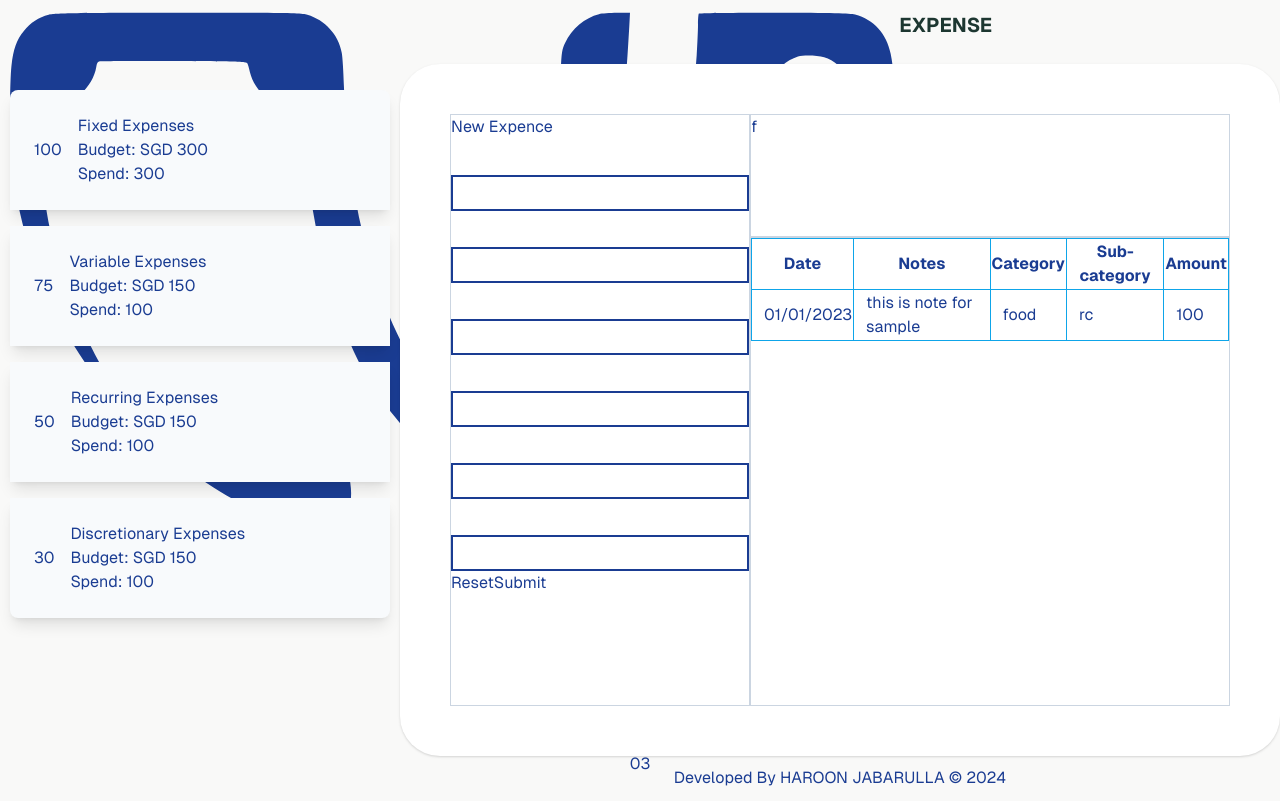
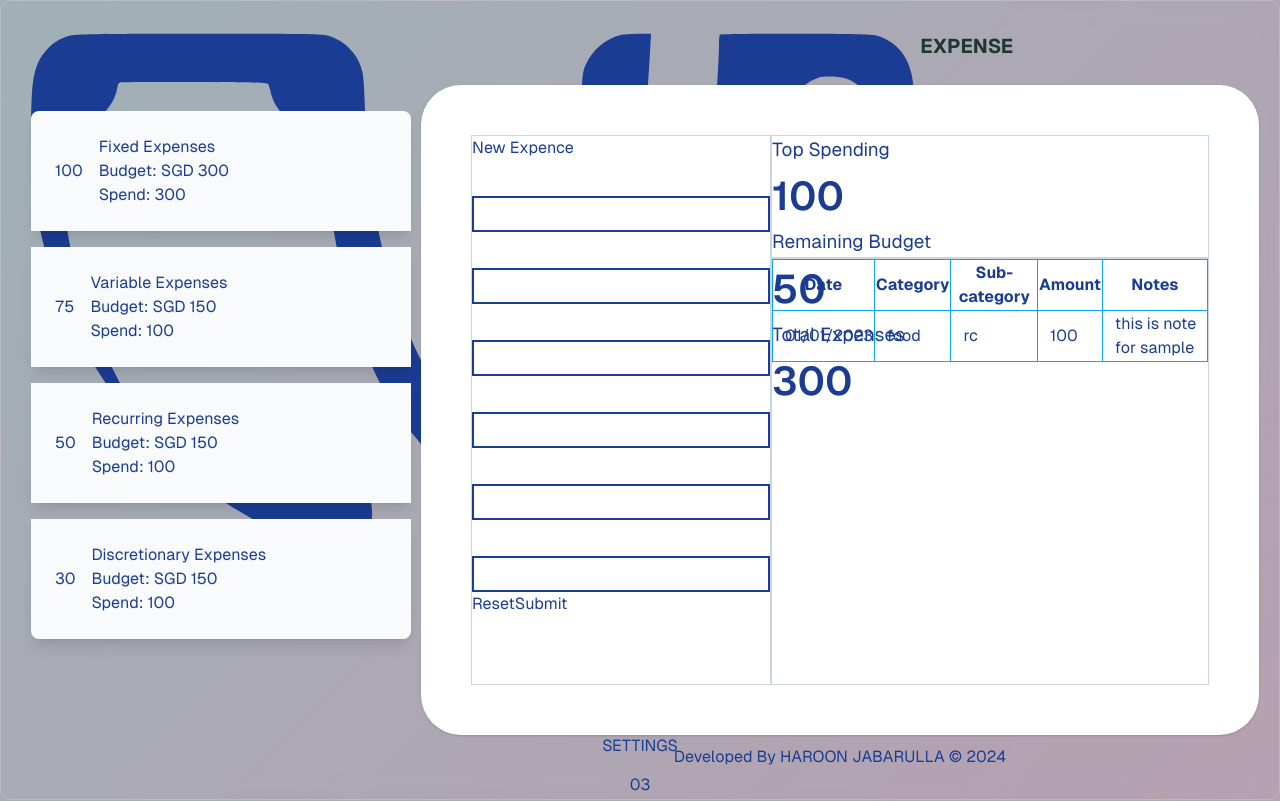
Before and after one commit to md-haroon/personal-finance-tracker, a Next.js app: page /expense in a window 1280 px wide. Shown: the top 801 px of the page. Built offline with nearby package versions, Linux system fonts and the light colour scheme.

Commit message:
office sec testing

```diff
--- a/src/app/expense/ExpenseFormComponent.js
+++ b/src/app/expense/ExpenseFormComponent.js
@@ -4,11 +4,11 @@ import { ExpenseContext } from "@/app/expense/ExpenseContext";
 
 const initalState = {
     date: { value: '', error: null },
-    notes: { value: '', error: null },
     category: { value: '', error: null },
     subCategory: { value: '', error: null },
     amount: { value: '', error: null },
-    currency: { value: '', error: null }
+    currency: { value: '', error: null },
+    notes: { value: '', error: null }
 }
 
 function reducerHandler(state, action) {
@@ -38,9 +38,14 @@ export default function ExpenseForm() {
     }
     const formOnSubmit = (e) => {
         e.preventDefault();
+        let statePaylod = Object.keys(state).reduce((acc, key) => {
+            acc[key] = state[key].value;
+            return acc;
+        },{});
+
         setFormData((prev) => {
             let newref = [...prev]
-            newref.push(state)
+            newref.push(statePaylod)
             return newref;
         })
     }
@@ -50,11 +55,11 @@ export default function ExpenseForm() {
             <h1>New Expence</h1>
             <form className="p-2" onSubmit={formOnSubmit} onReset={()=>dispatch({type:"FIELD_RESET"})}>
                 <input type="text" onChange={fieldChangeHandle} className="inputStyle" id="date" name="date" />
-                <input type="text" onChange={fieldChangeHandle} className="inputStyle" id="notes" name="notes" />
                 <input type="text" onChange={fieldChangeHandle} className="inputStyle" id="category" name="category" />
                 <input type="text" onChange={fieldChangeHandle} className="inputStyle" id="subCategory" name="subCategory" />
                 <input type="text" onChange={fieldChangeHandle} className="inputStyle" id="amount" name="amount" />
                 <input type="text" onChange={fieldChangeHandle} className="inputStyle" id="currency" name="currency" />
+                <input type="text" onChange={fieldChangeHandle} className="inputStyle" id="notes" name="notes" />
                 <button type="reset" className="w-1/2 py-1 mt-9 border-2 uppercase">Reset</button>
                 <button type="submit" className="w-1/2 py-1 mt-9 border-2 uppercase">Submit</button>
             </form>
--- a/src/app/expense/ExpenseListComponent.js
+++ b/src/app/expense/ExpenseListComponent.js
@@ -8,25 +8,26 @@ export default function ExpenseList() {
     const {formData} = useContext(ExpenseContext);
 
     return (
+
         <table className="w-full text-left table-auto min-w-max">
             <thead className="bg-slate-300">
                 <tr className="">
                     <th>Date </th>
-                    <th>Notes</th>
                     <th>Category</th>
                     <th>Sub-category</th>
                     <th>Amount</th>
+                    <th>Notes</th>
                 </tr>
             </thead>
             <tbody>
                 {
                     formData.map((row, index) => (
-                        <tr key={index} className="border">
-                            <td>{row.date}</td>
-                            <td>{row.notes}</td>
+                        <tr key={index} className="border h-10">
+                            <td className='text-center'>{row.date}</td>
                             <td>{row.category}</td>
                             <td>{row.subCategory}</td>
-                            <td>{row.amount}</td>
+                            <td className='text-center'>{row.amount}</td>
+                            <td>{row.notes}</td>
                         </tr>
                     ))
                 }
--- a/src/app/expense/ExpenseOverviewComponent.js
+++ b/src/app/expense/ExpenseOverviewComponent.js
@@ -4,10 +4,28 @@ import { useContext, useState } from "react"
 export default function ExpenseOverview() {
 
     return (
-        <div className="flex flex-row">
-            <div class="basis-1/4">01</div>
-            <div class="basis-1/4">02</div>
-            <div class="basis-1/2">03</div>
+        <div className="flex flex-row justify-between h-full pb-2">
+            <div class="basis-1/4 shadow-inner shadow-indigo-500/50 p-2">
+
+            </div>
+            <div class="basis-1/4 shadow-inner shadow-indigo-500/50 p-2">
+                <div className="w-full h-full flex flex-col justify-center text-center">
+                    <h1 className="card-title">Top Spending</h1>
+                    <h4 className="card-amt">100</h4>
+                </div>
+            </div>
+            <div class="basis-1/4 shadow-inner shadow-indigo-500/50 p-2">
+                <div className="w-full h-full flex flex-col justify-center text-center">
+                    <h1 className="card-title">Remaining Budget</h1>
+                    <h4 className="card-amt">50</h4>
+                </div>
+            </div>
+            <div class="basis-1/4 shadow-inner shadow-indigo-500/50 p-2">
+                <div className="w-full h-full flex flex-col justify-center text-center">
+                    <h1 className="card-title">Total Expenses</h1>
+                    <h4 className="card-amt">300</h4>
+                </div>
+            </div>
         </div>
     )
 
--- a/src/app/expense/expense.page.css
+++ b/src/app/expense/expense.page.css
@@ -32,3 +32,14 @@ tbody tr td{
     border-color: var(--foreground);
     @apply w-full py-1 mt-9 border-2
 }
+
+.card-amt {
+    font-weight: 600;
+    font-size: 2.5em;
+    line-height: 64px;
+}
+
+.card-title {
+    /* color: #6c6c6c; */
+    font-size: 1.18em;
+}
--- a/src/app/expense/page.js
+++ b/src/app/expense/page.js
@@ -1,6 +1,8 @@
 import {ExpenseProvider} from "@/app/expense/ExpenseContext";
 import ExpenseForm from "@/app/expense/ExpenseFormComponent";
 import ExpenseList from "@/app/expense/ExpenseListComponent";
+import ExpenseOverview  from "@/app/expense/ExpenseOverviewComponent";
+
 
 
 import "@/app/expense/expense.page.css";
@@ -16,7 +18,7 @@ export default function expensePage(params) {
 
                 <div className="details-section">
                     <section className="sumary-cards">
-                        f
+                        <ExpenseOverview />
                     </section>
                     <section className="expence-details">
                         <ExpenseList/>
--- a/src/app/globals.css
+++ b/src/app/globals.css
@@ -57,6 +57,19 @@ footer {
   text-align: center;
   color: var(--foreground);
 }
+
+.glassy-background {
+  background: linear-gradient(
+        135deg,
+        rgba(97, 124, 135, 0.6),
+        rgba(135, 97, 124, 0.6)
+    );
+  backdrop-filter: blur(10px); /* Apply blur effect */
+  border-radius: 10px; /* Optional: For rounded corners */
+  padding: 20px; /* Optional: For spacing */
+  border: 1px solid rgba(255, 255, 255, 0.2); /* Optional: Adding a subtle border */
+}
+
 .logo-img {
   min-width: 100px;
   /* background: linear-gradient(15deg, #FF8C00, #FFD700); */
--- a/src/app/layout.js
+++ b/src/app/layout.js
@@ -24,7 +24,7 @@ export const metadata = {
 export default function RootLayout({ children }) {
   return (
     <html lang="en">
-      <body className={`${geistSans.variable} ${geistMono.variable} antialiased`}>
+      <body className={`${geistSans.variable} ${geistMono.variable} antialiased glassy-background`}>
 
         <Header/>
         <AsideMenu/>
```
